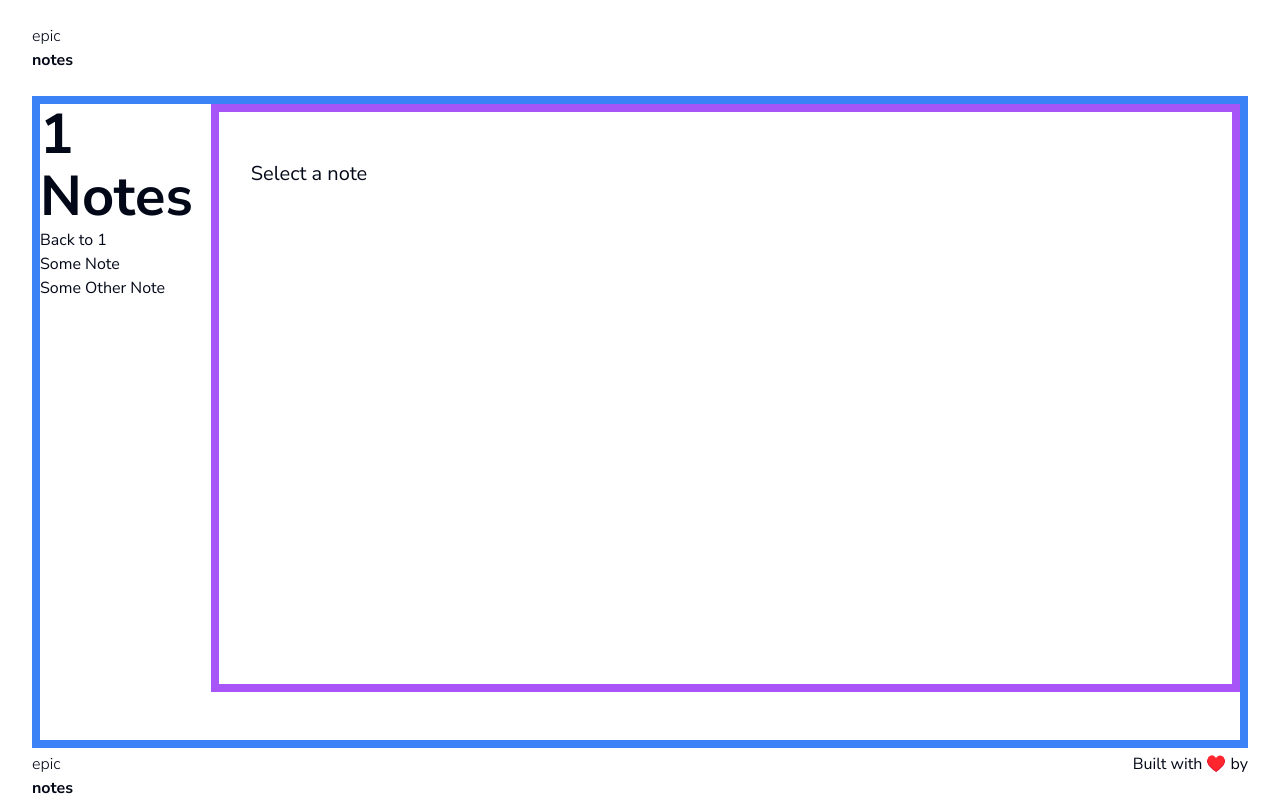
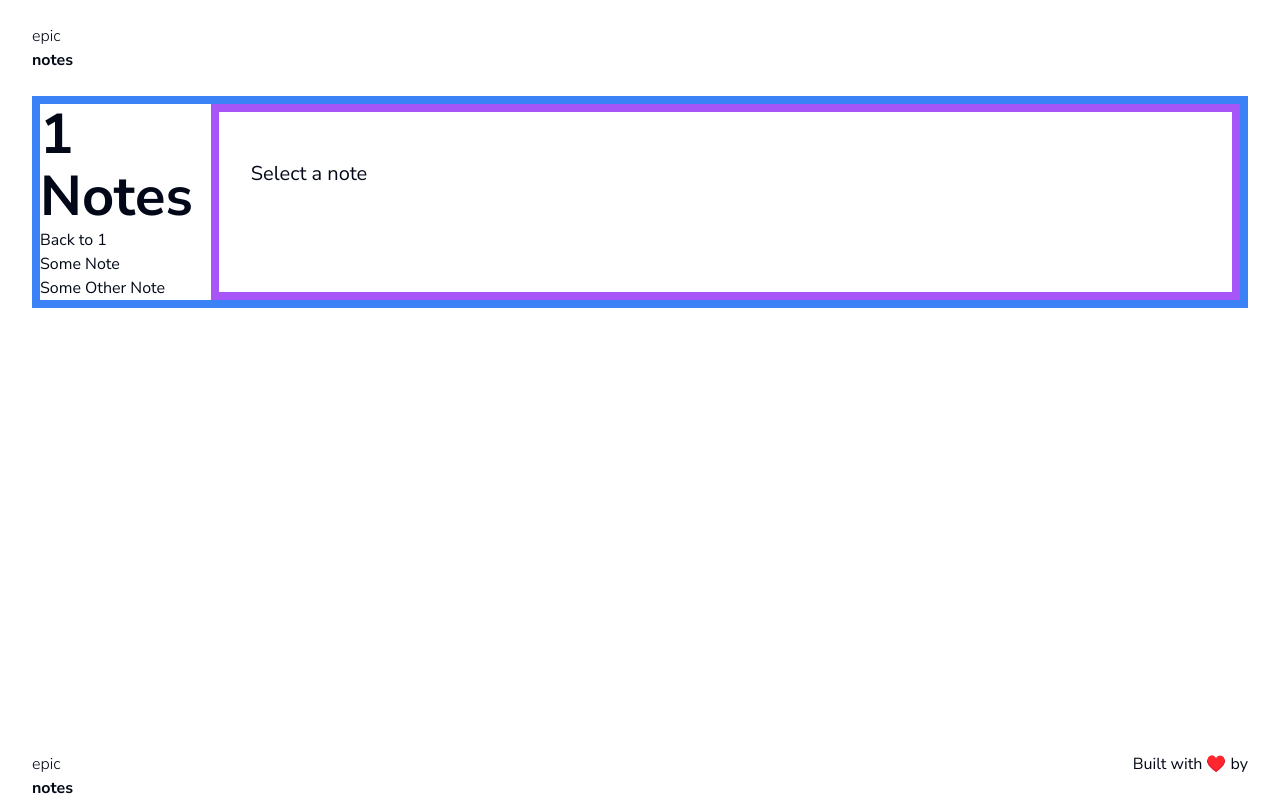
Before and after one commit to isimmons/epic-nuxt-notes, a Nuxt app: page /users/1/notes in a window 1280 px wide. Built offline with nearby package versions, Linux system fonts and the light colour scheme.

Commit message:
more fix direct copy styles

```diff
--- a/assets/css/main.css
+++ b/assets/css/main.css
@@ -87,3 +87,7 @@
     @apply bg-background text-foreground;
   }
 }
+
+#__nuxt {
+  @apply h-full
+}
--- a/layouts/default.vue
+++ b/layouts/default.vue
@@ -6,7 +6,7 @@ useHead({
     class: "h-full overflow-x-hidden",
   },
   bodyAttrs: {
-    class: "flex h-full flex-col justify-between bg-background text-foreground",
+    class: "h-full",
   },
 });
 </script>
@@ -18,6 +18,7 @@ useHead({
     <Link rel="icon" type="image/svg+xml" :href="favicon" sizes="any" />
   </Head>
 
+  <div id="content" class="flex h-full flex-col justify-between bg-background text-foreground">
     <header class="container py-6 mx-auto">
       <nav class="flex justify-between">
         <NuxtLink to="/">
@@ -28,17 +29,17 @@ useHead({
     </header>
 
 
-  <div class="container absolute">
+    <div class="flex-1 container">
       <slot />
     </div>
 
 
-  <div class="container absolute bottom-0 flex justify-between mx-auto">
+    <div class="container flex justify-between mx-auto">
       <NuxtLink to="/">
         <div class="font-light">epic</div>
         <div class="font-bold">notes</div>
       </NuxtLink>
       <p>Built with ♥️ by</p>
     </div>
-
+  </div>
 </template>
--- a/pages/index.vue
+++ b/pages/index.vue
@@ -1,5 +1,5 @@
 <template>
-  <div class="container text-center mt-36">
+  <div class="text-center mt-36">
     <h1 class="my-8 text-h1">Epic Notes</h1>
     <p>
       <span
--- a/pages/users/[username]/notes.vue
+++ b/pages/users/[username]/notes.vue
@@ -1,5 +1,5 @@
 <template>
-  <div class="flex flex-grow justify-between h-[calc(100vh-148px)] pb-12 border-8 border-blue-500">
+  <div class="flex justify-between border-8 border-blue-500">
     <div>
       <h1 class="text-h1">{{ params.username }} Notes</h1>
 
```
Also changed, not shown: 1 other file (tests, documents, lock files or other folders). Lines whose indentation alone changed are shown as unchanged.
